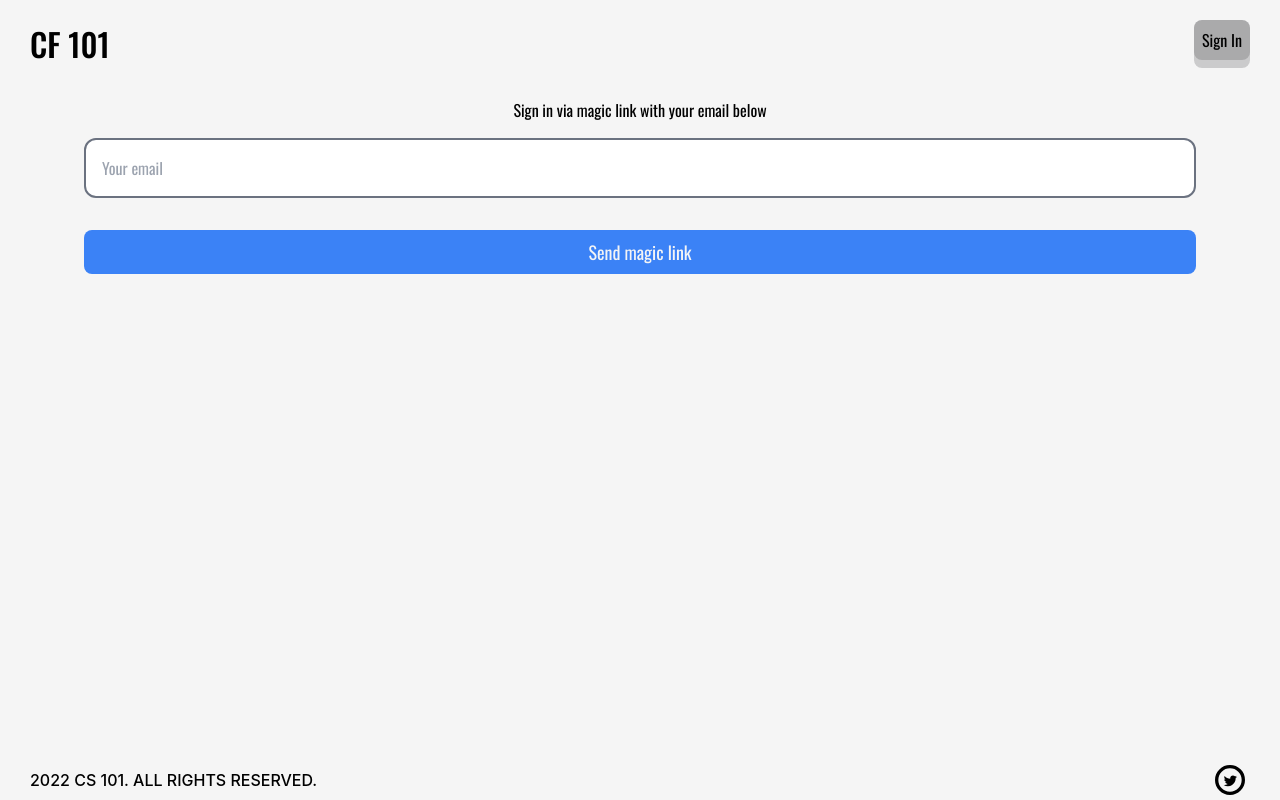
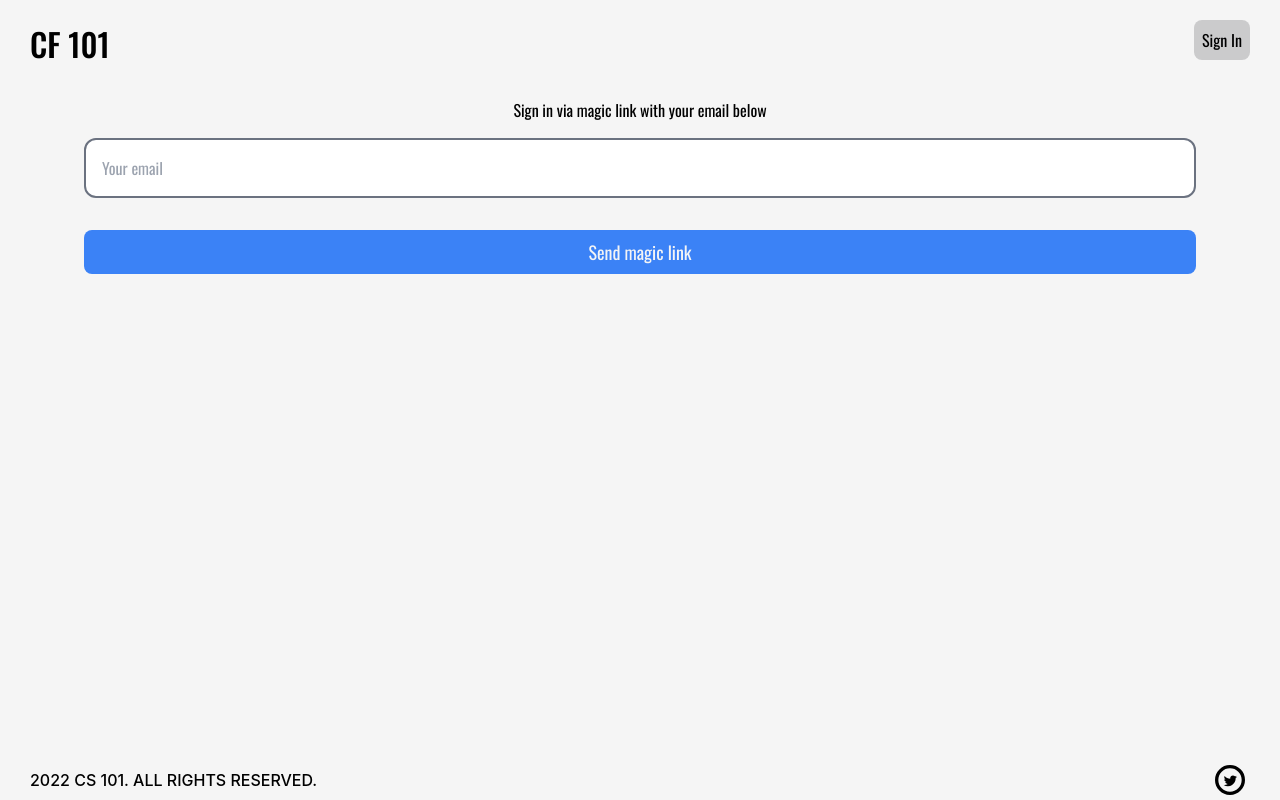
Before and after one commit to brndnrz/cf101, a Next.js app: page /signin in a window 1280 px wide. Built offline with nearby package versions, Linux system fonts and the light colour scheme.

Commit message:
fix nav sign in shadow

```diff
--- a/components/Nav.js
+++ b/components/Nav.js
@@ -13,7 +13,7 @@ const Nav = () => {
         </Link>
       </div>
 
-      <div className="ml-auto text-center rounded-lg font-Oswald bg-zinc-800/20 ">
+      <div className="ml-auto text-center rounded-lg font-Oswald ">
         {session ? (
           <Link href="/profile">
             <div className="p-2 bg-[#f5f5f5] border-b-2 border-b-zinc-800/40 hover:border-2 hover:rounded-lg hover:border-green-600">
```
